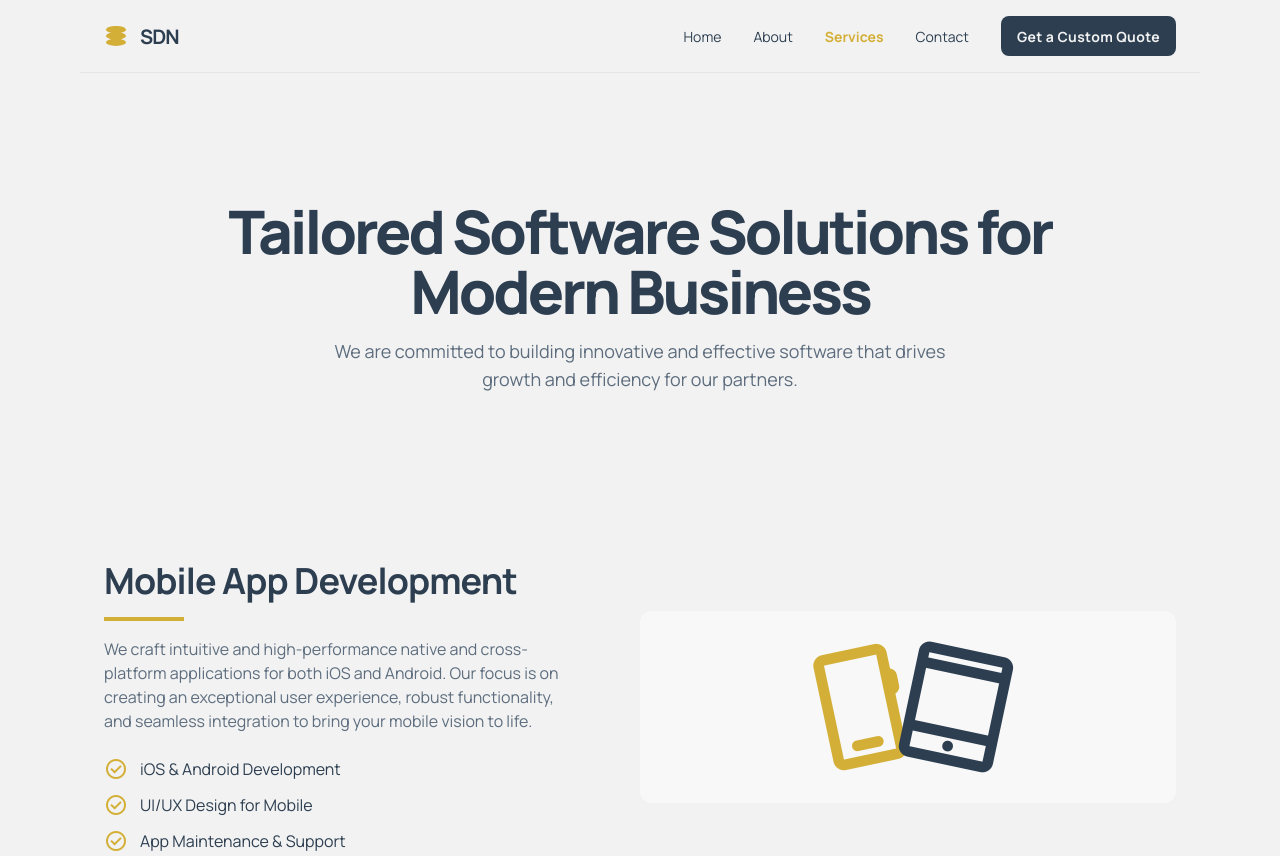
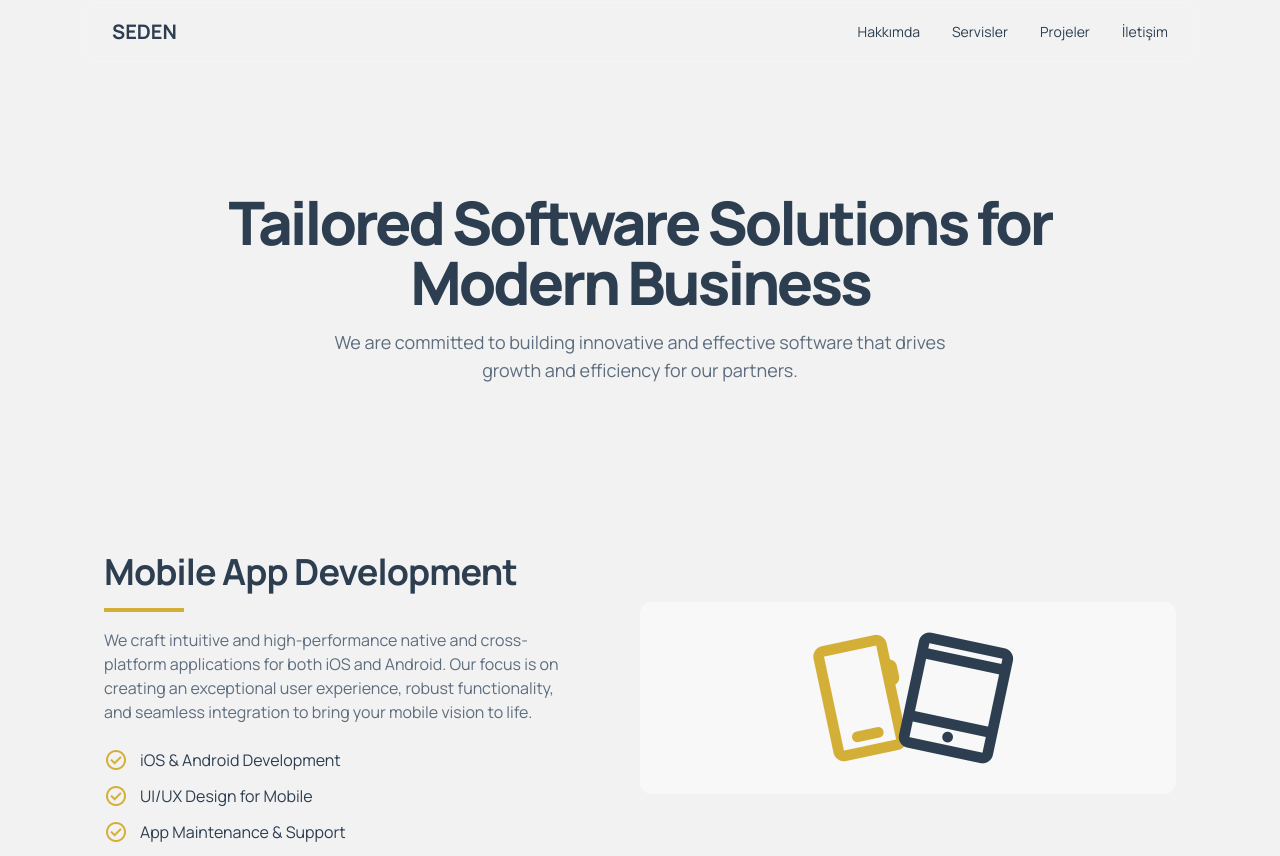
Before and after one commit to sedenbozdag/sdnsoftware.github.io, a plain HTML site: page services.html in a window 1280 px wide. Shown: the top 856 px of the page. Drawn offline with nearby package versions, Linux system fonts and the light colour scheme.

Commit message:
Update services.html

```diff
--- a/services.html
+++ b/services.html
@@ -54,29 +54,21 @@
 <div class="flex flex-1 justify-center px-4 md:px-10 lg:px-20">
 <div class="layout-content-container flex w-full max-w-6xl flex-col flex-1">
 <!-- TopNavBar -->
-<header class="flex items-center justify-between whitespace-nowrap border-b border-solid border-border-light dark:border-border-dark px-6 py-4">
-<div class="flex items-center gap-3 text-contrast dark:text-contrast-dark">
-<div class="text-primary">
-<svg class="h-6 w-6" fill="none" viewbox="0 0 48 48" xmlns="http://www.w3.org/2000/svg">
-<path d="M44 11.2727C44 14.0109 39.8386 16.3957 33.69 17.6364C39.8386 18.877 44 21.2618 44 24C44 26.7382 39.8386 29.123 33.69 30.3636C39.8386 31.6043 44 33.9891 44 36.7273C44 40.7439 35.0457 44 24 44C12.9543 44 4 40.7439 4 36.7273C4 33.9891 8.16144 31.6043 14.31 30.3636C8.16144 29.123 4 26.7382 4 24C4 21.2618 8.16144 18.877 14.31 17.6364C8.16144 16.3957 4 14.0109 4 11.2727C4 7.25611 12.9543 4 24 4C35.0457 4 44 7.25611 44 11.2727Z" fill="currentColor"></path>
-</svg>
+<header class="sticky top-0 z-50 w-full contrast/80 backdrop-blur-sm">
+<div class="max-w-6xl mx-auto px-4 sm:px-6 lg:px-8">
+<div class="flex items-center justify-between h-16">
+<div class="flex items-center gap-3">
+
+<a class="text-contrast text-xl font-heading font-bold" href ="index.html">SEDEN</a>
 </div>
-<h2 class="text-xl font-bold leading-tight tracking-tighter">SDN</h2>
+<nav class="hidden md:flex items-center gap-8">
+<a class="text-contrast text-sm font-medium hover:text-primary transition-colors duration-300" href="about.html">Hakkımda</a>
+<a class="text-contrast text-sm font-medium hover:text-primary transition-colors duration-300" href="services.html">Servisler</a>
+<a class="text-contrast text-sm font-medium hover:text-primary transition-colors duration-300" href="projects.html">Projeler</a>
+<a class="text-contrast text-sm font-medium hover:text-primary transition-colors duration-300" href="contact.html">İletişim</a>
+</nav>
 </div>
-<div class="hidden md:flex flex-1 justify-end gap-8">
-<div class="flex items-center gap-8">
-<a class="text-contrast dark:text-contrast-dark text-sm font-medium leading-normal hover:text-primary dark:hover:text-primary transition-colors" href="#">Home</a>
-<a class="text-contrast dark:text-contrast-dark text-sm font-medium leading-normal hover:text-primary dark:hover:text-primary transition-colors" href="#">About</a>
-<a class="text-primary dark:text-primary text-sm font-bold leading-normal" href="#">Services</a>
-<a class="text-contrast dark:text-contrast-dark text-sm font-medium leading-normal hover:text-primary dark:hover:text-primary transition-colors" href="#">Contact</a>
 </div>
-<button class="flex min-w-[84px] cursor-pointer items-center justify-center overflow-hidden rounded-lg h-10 px-4 bg-contrast dark:bg-contrast-dark text-background-light dark:text-background-dark text-sm font-bold leading-normal tracking-wide hover:bg-opacity-90 dark:hover:bg-opacity-90 transition-colors">
-<span class="truncate">Get a Custom Quote</span>
-</button>
-</div>
-<button class="md:hidden text-contrast dark:text-contrast-dark">
-<span class="material-symbols-outlined text-3xl">menu</span>
-</button>
 </header>
 <main>
 <!-- HeroSection -->
@@ -185,9 +177,11 @@
                     Let's discuss your unique needs and how our expertise can help you achieve your goals.
                   </p>
 <div class="mt-8 flex justify-center">
-<button class="flex min-w-[84px] cursor-pointer items-center justify-center overflow-hidden rounded-lg h-12 px-6 bg-primary text-contrast text-base font-bold leading-normal tracking-wide hover:opacity-90 transition-opacity">
-<span class="truncate">Request a Consultation</span>
-</button>
+  <a href="contact.html">
+    <button class="flex min-w-[84px] cursor-pointer items-center justify-center overflow-hidden rounded-lg h-12 px-6 bg-primary text-contrast text-base font-bold leading-normal tracking-wide hover:opacity-90 transition-opacity">
+      <span class="truncate">Request a Consultation</span>
+    </button>
+  </a>
 </div>
 </div>
 </section>
```
